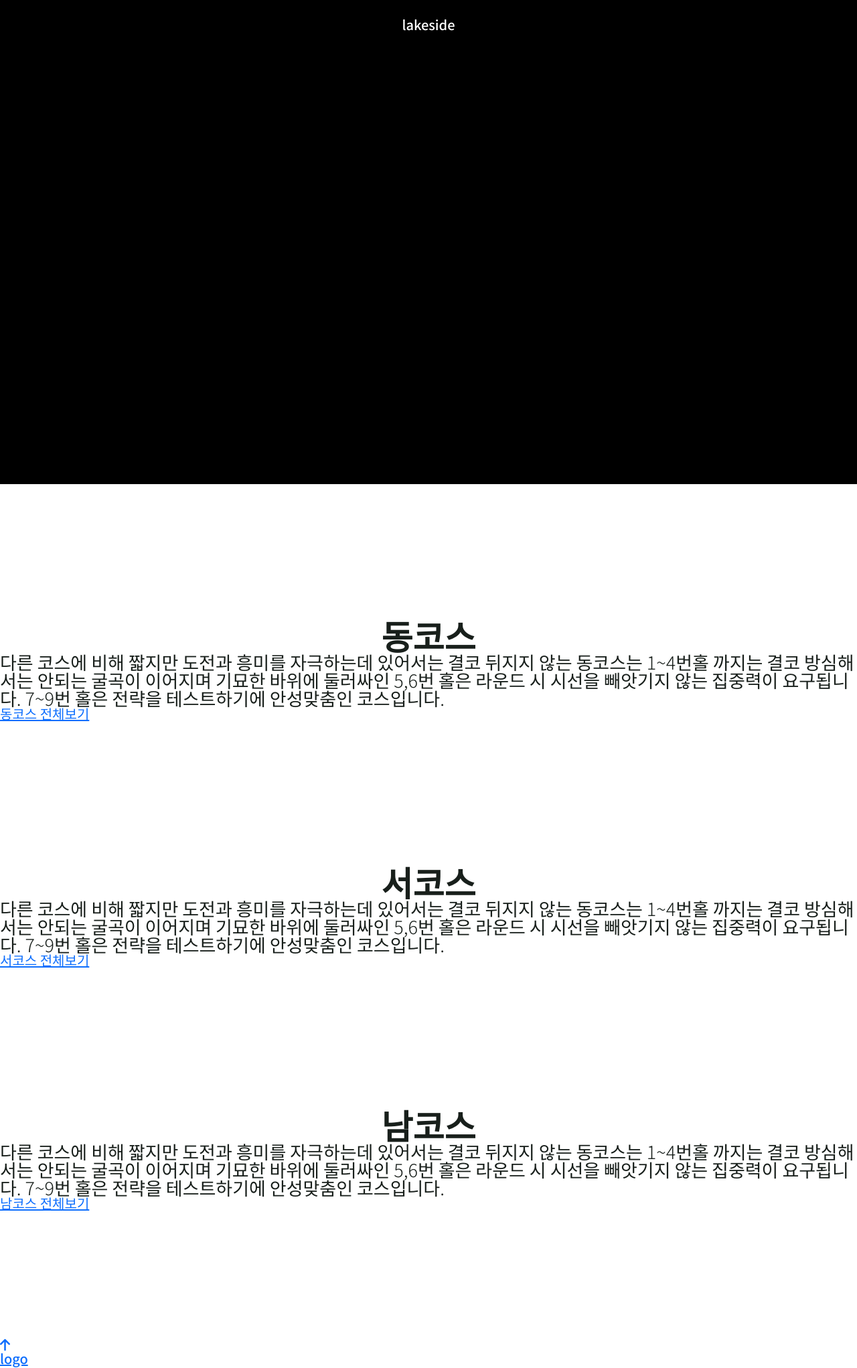
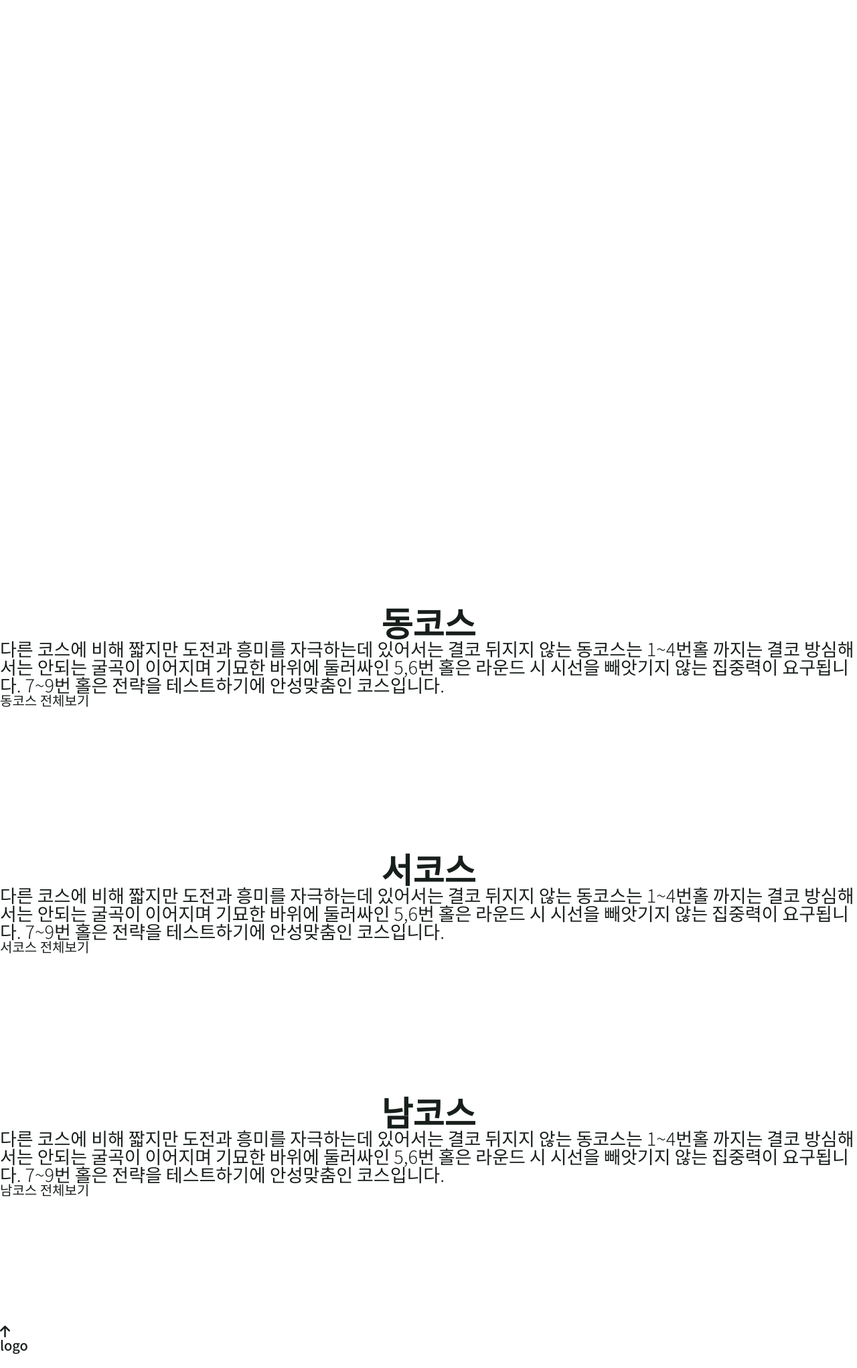
Before and after one commit to vaem6877/lakeside, a PHP site: page / in a window 1280 px wide. Shown: the whole page at 67% size. After the commit the page ends 2022 px from the top, so only its background shows below. Run offline with PHP 8.4, Linux system fonts and the light colour scheme; some libraries are stand-ins or nearby versions.

Commit message:
common css

```diff
--- a/css/common.css
+++ b/css/common.css
@@ -10,10 +10,12 @@
   --secondary-ivory: #e9e4da;
   --secondary-brown: #8d7a5d;
 
+  /* 글자색 */
   --typo-C-Green: #181f1b;
   --typo-C-grey: #404040;
   --typo-C-lightgrey: #808080;
 
+  /* 배경색 */
   --bg-green: #f0f6e2;
   --bg-grey: #dfdfdf;
   --bg-white: #fff;
@@ -39,9 +41,9 @@
   --mobile-btn-fz: 8px;
 }
 
-/* ====================================================== */
+/* ========================== 변수끝 ============================ */
 
-/*--폰트--*/
+/* ====== 폰트, 기본 스타일 ====== */
 
 body {
   font-family: "Noto Sans KR", sans-serif;
@@ -66,8 +68,36 @@ h4 {
   /* 27 */
 }
 
-/* description // 예약폼 빼고 */
+/* description */
 p {
   font-weight: 300;
   font-size: var(--second-TT-fz);
 }
+
+a {
+  text-decoration: none;
+  color: var(--typo-C-Green);
+}
+
+img {
+  vertical-align: bottom;
+}
+
+/* ==================== 공통영역 ==================== */
+
+/* 헤더(배너) - 각각 파트 css에서 배경 이미지(background-image로!) 지정 */
+header {
+  background-repeat: no-repeat;
+  background-size: cover;
+  background-position: center;
+  overflow: hidden;
+}
+#logo {
+  padding: 27px 0 676px;
+  width: 133px;
+  height: 27px;
+  text-indent: -999em;
+  /* background-image: url(../img/logo_black.png); 이미지 배경없는걸로 수정필요 */
+}
+
+/* ========= FOOTER ======== */
--- a/css/main.css
+++ b/css/main.css
@@ -1,12 +1,13 @@
 @import url(./common.css);
 
-header {
+/* header {
   background: #000;
-}
+} */
 
 #logo {
-  padding: 27px 0 676px;
-  color: #fff;
+  /* padding: 27px 0 676px; */
+  /* color: #f00; */
+  /* background-image: url(../img/골프코스배너.jpg); */
 }
 
 .east-course {
--- a/index.html
+++ b/index.html
@@ -20,8 +20,8 @@
     <link rel="stylesheet" href="css/main.css" />
   </head>
   <body>
-    <header>
-      <h1 id="logo" class="text-center">lakeside</h1>
+    <header class="text-center">
+      <h1 id="logo">lakeside</h1>
       <div class="widget"></div>
     </header>
     <main>
```
Also changed, not shown: img/logo_black.png (added), img/골프코스배너.jpg (added).
